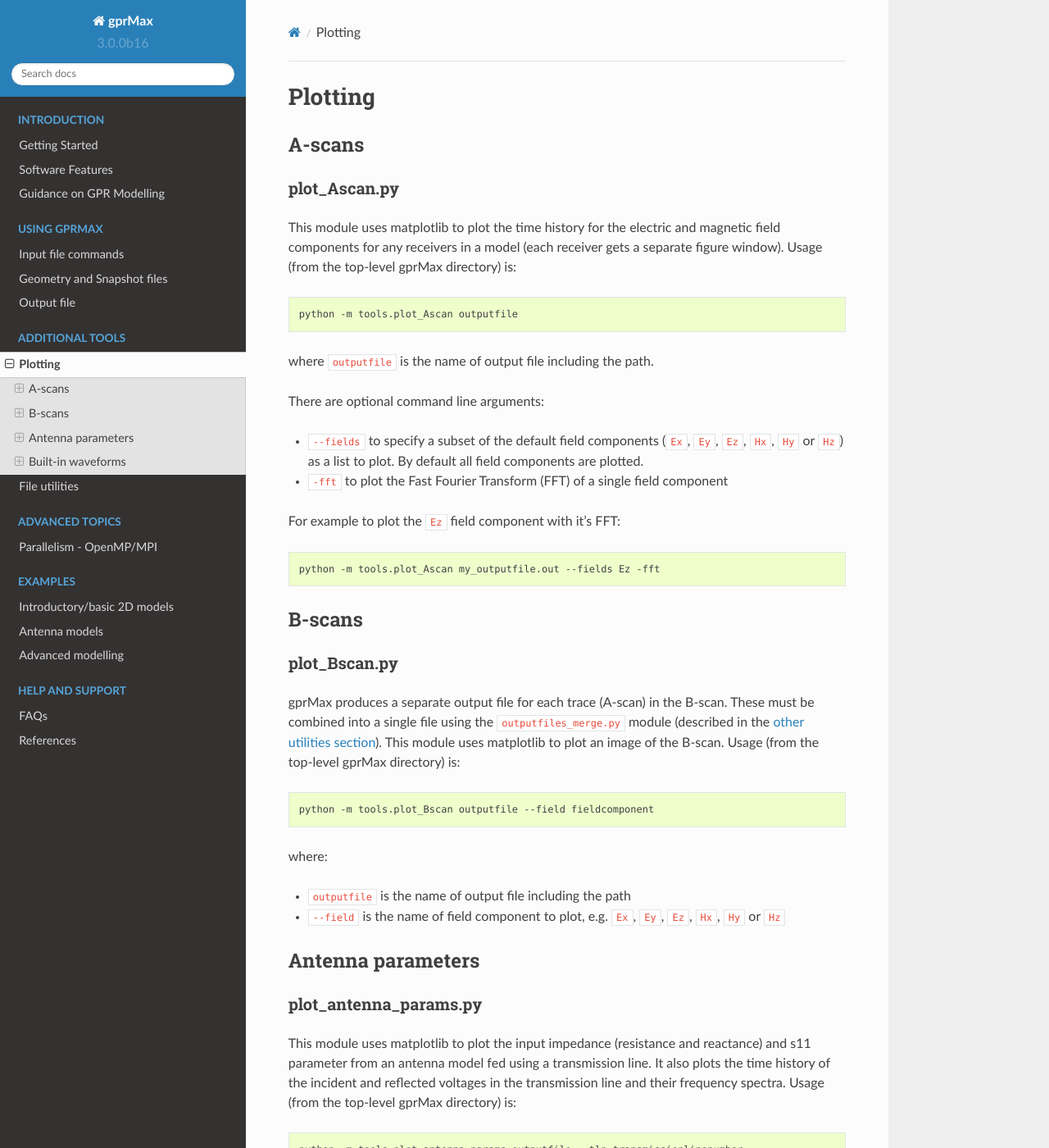
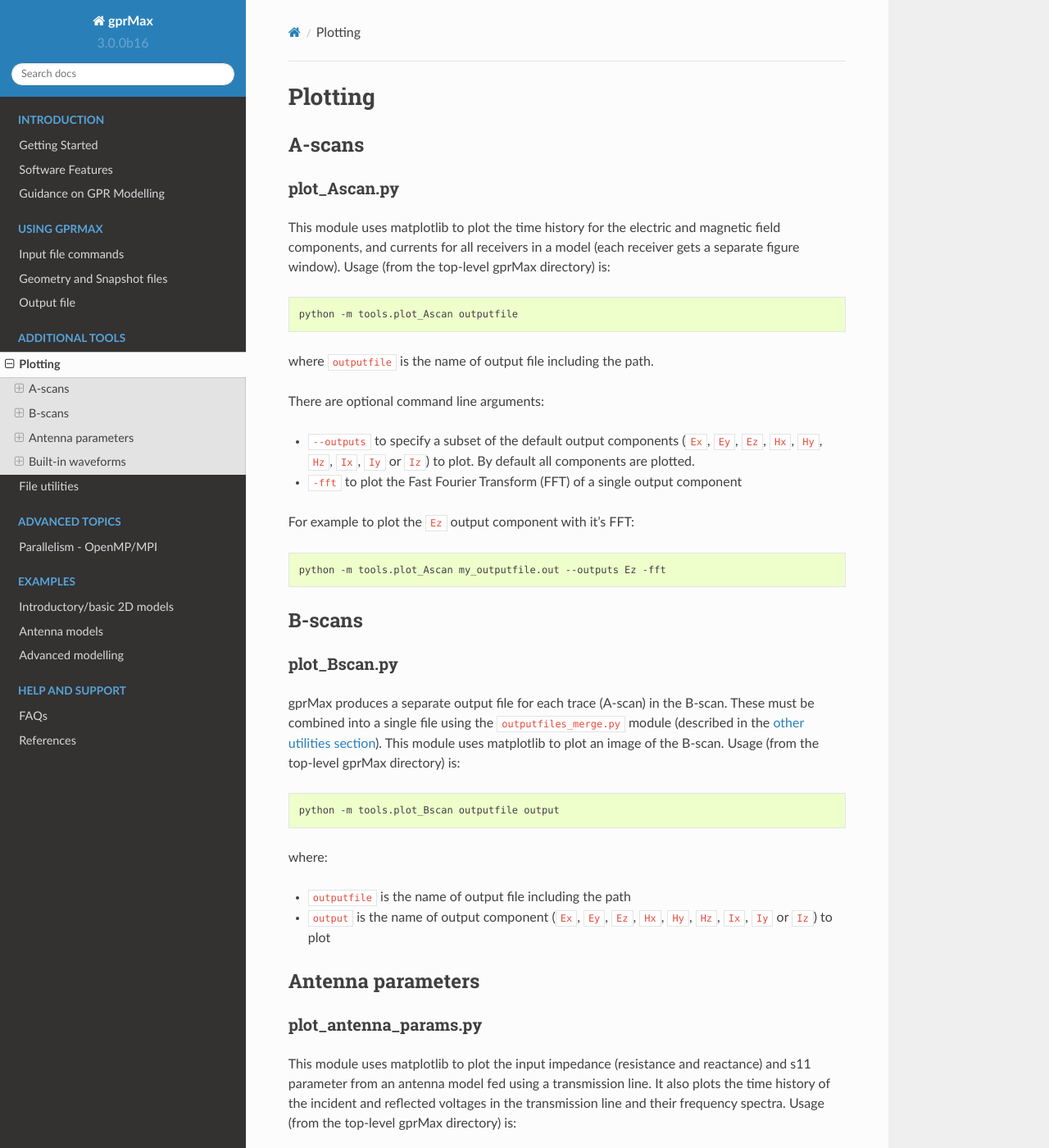
Before and after one commit to gprMax/gprMax, a Sphinx documentation site: the page built from docs/source/plotting.rst, in a window 1280 px wide and 1400 px high. Shown: the whole window at 82% size. Built offline with Sphinx 7.4.7 and the Read the Docs theme 2.0.0, drawn with Linux system fonts in a browser that asks for light colours.

Commit message:
Updated text on plotting modules.

```diff
--- a/docs/source/plotting.rst
+++ b/docs/source/plotting.rst
@@ -11,7 +11,7 @@ A-scans
 plot_Ascan.py
 -------------
 
-This module uses matplotlib to plot the time history for the electric and magnetic field components for any receivers in a model (each receiver gets a separate figure window). Usage (from the top-level gprMax directory) is:
+This module uses matplotlib to plot the time history for the electric and magnetic field components, and currents for all receivers in a model (each receiver gets a separate figure window). Usage (from the top-level gprMax directory) is:
 
 .. code-block:: none
 
@@ -21,14 +21,14 @@ where ``outputfile`` is the name of output file including the path.
 
 There are optional command line arguments:
 
-* ``--fields`` to specify a subset of the default field components (``Ex``, ``Ey``, ``Ez``, ``Hx``, ``Hy`` or ``Hz``) as a list to plot. By default all field components are plotted.
-* ``-fft`` to plot the Fast Fourier Transform (FFT) of a single field component
+* ``--outputs`` to specify a subset of the default output components (``Ex``, ``Ey``, ``Ez``, ``Hx``, ``Hy``, ``Hz``, ``Ix``, ``Iy`` or ``Iz``) to plot. By default all components are plotted.
+* ``-fft`` to plot the Fast Fourier Transform (FFT) of a single output component
 
-For example to plot the ``Ez`` field component with it's FFT:
+For example to plot the ``Ez`` output component with it's FFT:
 
 .. code-block:: none
 
-    python -m tools.plot_Ascan my_outputfile.out --fields Ez -fft
+    python -m tools.plot_Ascan my_outputfile.out --outputs Ez -fft
 
 B-scans
 =======
@@ -40,12 +40,12 @@ gprMax produces a separate output file for each trace (A-scan) in the B-scan. Th
 
 .. code-block:: none
 
-    python -m tools.plot_Bscan outputfile --field fieldcomponent
+    python -m tools.plot_Bscan outputfile output
 
 where:
 
 * ``outputfile`` is the name of output file including the path
-* ``--field`` is the name of field component to plot, e.g. ``Ex``, ``Ey``, ``Ez``, ``Hx``, ``Hy`` or ``Hz``
+* ``output`` is the name of output component (``Ex``, ``Ey``, ``Ez``, ``Hx``, ``Hy``, ``Hz``, ``Ix``, ``Iy`` or ``Iz``) to plot
 
 
 Antenna parameters
```
